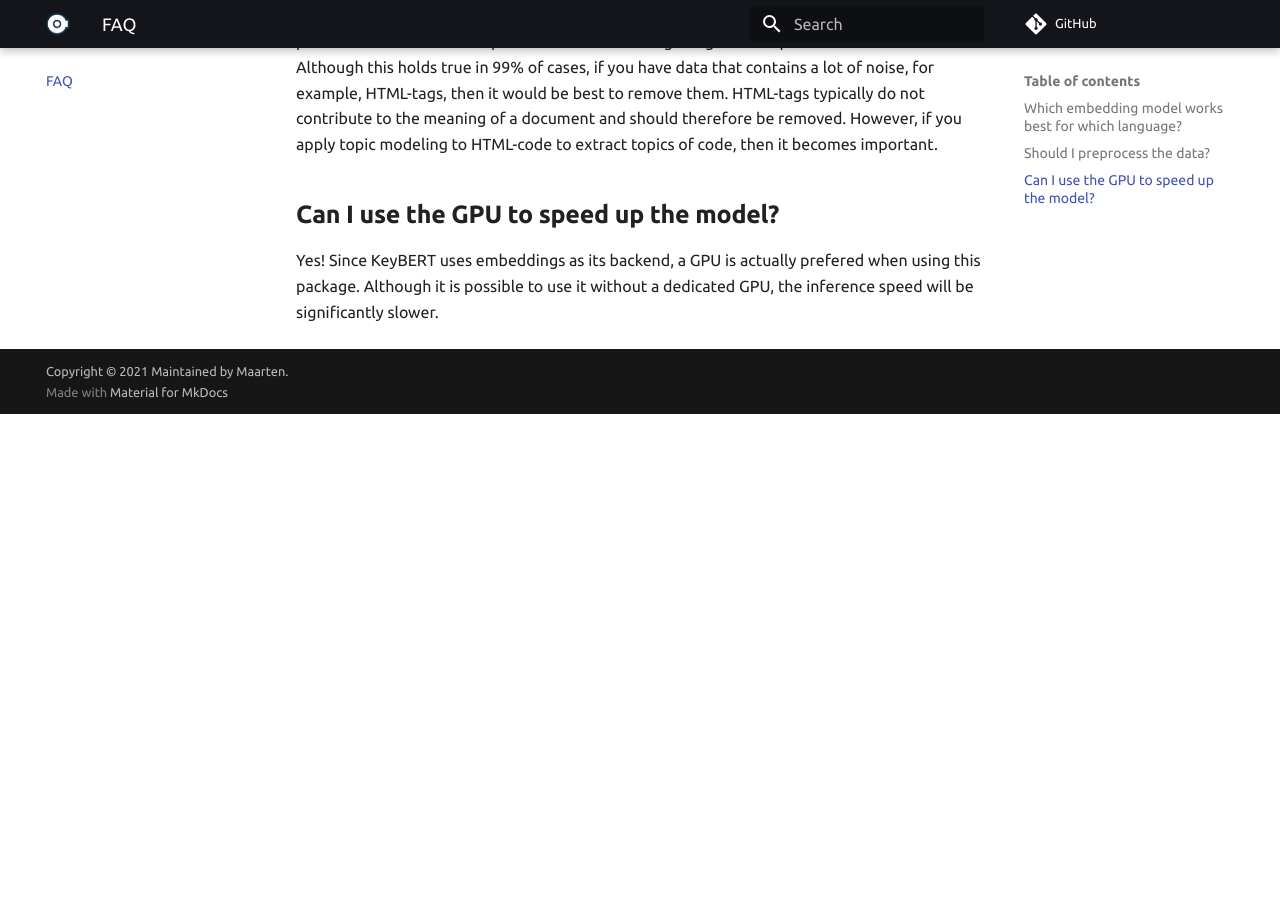
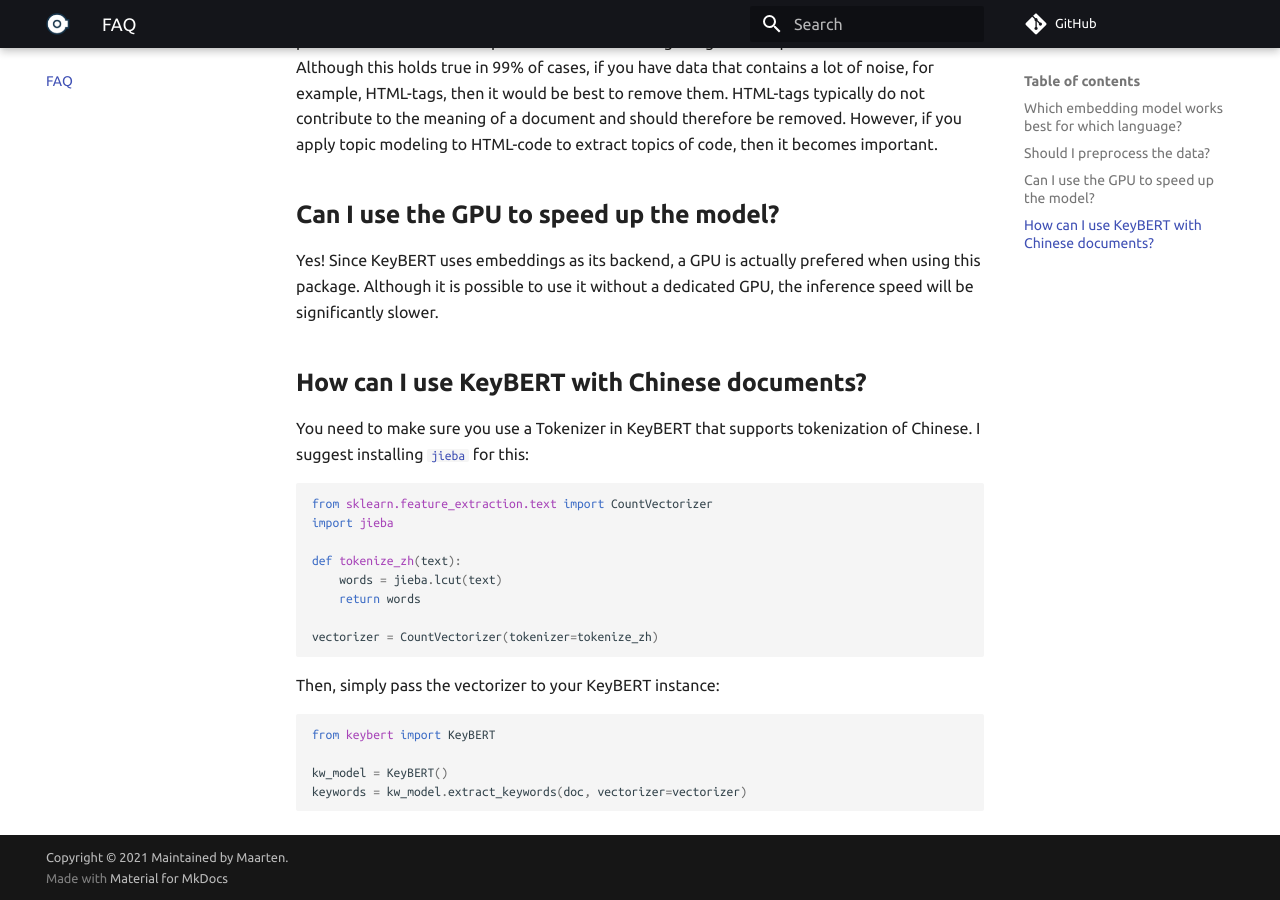
Before and after one commit to MaartenGr/KeyBERT, an MkDocs documentation site: the page built from docs/faq.md, in a window 1280 px wide and 900 px high, scrolled down 561 px. Built offline with MkDocs 1.6.1 and Material for MkDocs 9.7.7, drawn with Linux system fonts in a browser that asks for light colours; comment, search, counter and statistics services are not loaded; before the commit the page ends 975 px from its top, so only the background shows below that.

Commit message:
Add FAQ for Chinese documents

````diff
--- a/docs/faq.md
+++ b/docs/faq.md
@@ -18,3 +18,26 @@ topic modeling to HTML-code to extract topics of code, then it becomes important
 ## **Can I use the GPU to speed up the model?**
 Yes! Since KeyBERT uses embeddings as its backend, a GPU is actually prefered when using this package.
 Although it is possible to use it without a dedicated GPU, the inference speed will be significantly slower.
+
+## **How can I use KeyBERT with Chinese documents?**
+You need to make sure you use a Tokenizer in KeyBERT that supports tokenization of Chinese. I suggest installing [`jieba`](https://github.com/fxsjy/jieba) for this:
+
+```python
+from sklearn.feature_extraction.text import CountVectorizer
+import jieba
+
+def tokenize_zh(text):
+    words = jieba.lcut(text)
+    return words
+
+vectorizer = CountVectorizer(tokenizer=tokenize_zh)
+```
+
+Then, simply pass the vectorizer to your KeyBERT instance:
+
+```python
+from keybert import KeyBERT
+
+kw_model = KeyBERT()
+keywords = kw_model.extract_keywords(doc, vectorizer=vectorizer)
+```
````
